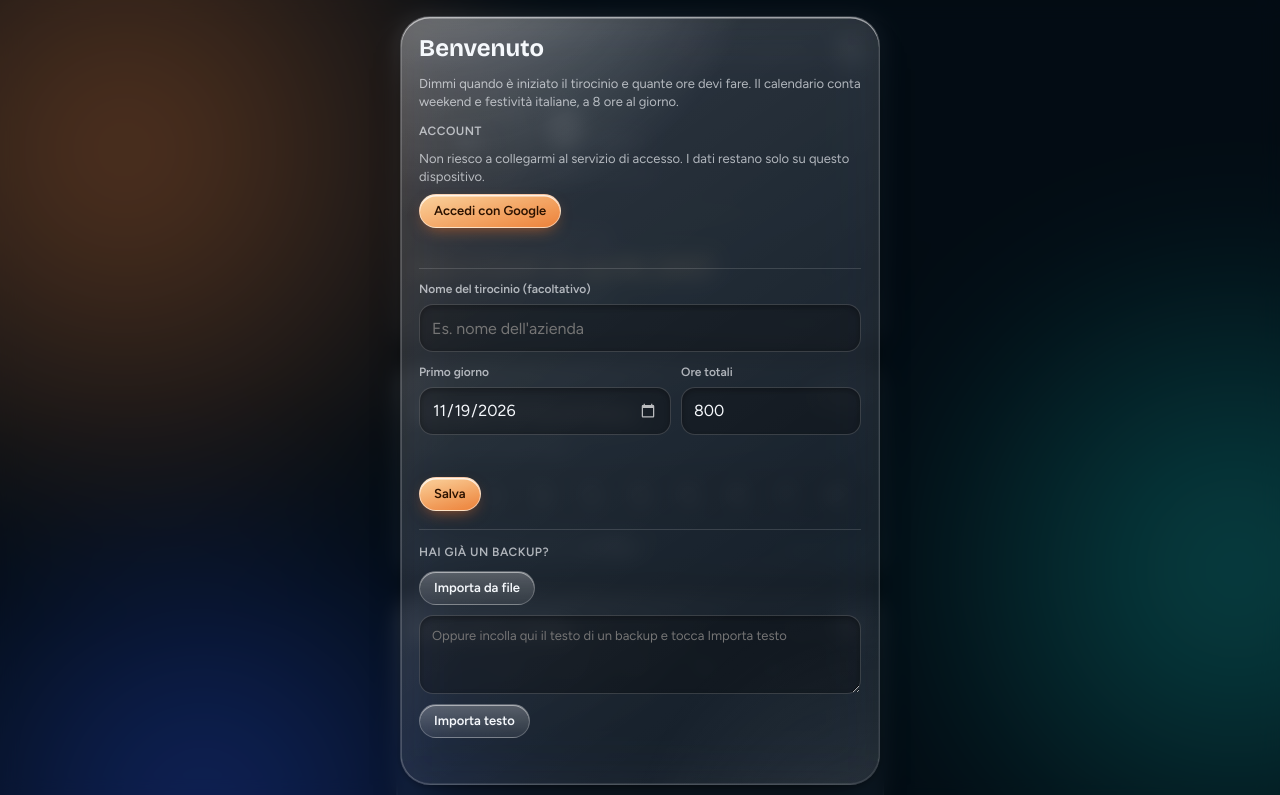
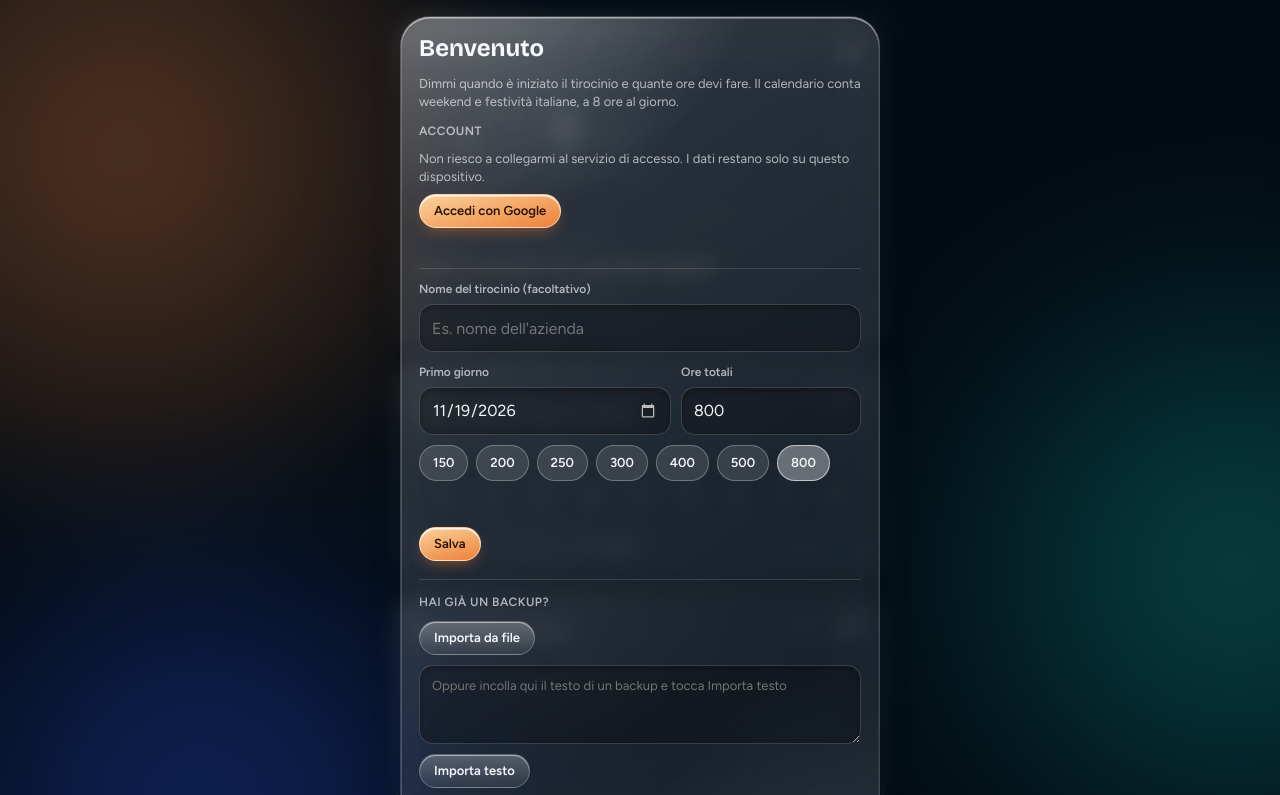
Before and after one commit to valestar500-cloud/Ore-Tirocinio, a plain HTML site: page index.html in a window 1280 px wide. Shown: the top 795 px of the page. Drawn offline with nearby package versions, Linux system fonts and the light colour scheme.

Commit message:
Add files via upload

```diff
--- a/index.html
+++ b/index.html
@@ -242,6 +242,10 @@ button{font:inherit;color:inherit;cursor:pointer;border:0;background:none;transi
 .sheet-card h2{font-family:var(--font-display);font-weight:700;font-size:24px;line-height:1.15}
 .field{display:flex;flex-direction:column;gap:6px;min-width:0}
 .field label{font-size:12px;font-weight:600;color:var(--ink-2)}
+.presets{display:flex;flex-wrap:wrap;gap:8px;margin:-2px 0 4px}
+.presets button{font:inherit;font-size:13px;font-weight:600;color:var(--ink);padding:8px 13px;border-radius:999px;border:1px solid rgba(255,255,255,.28);background:rgba(255,255,255,.12);cursor:pointer;transition:transform .5s cubic-bezier(.34,1.56,.64,1),background .2s}
+.presets button:active{transform:scale(.93)}
+.presets button.on{background:rgba(255,255,255,.34);border-color:rgba(255,255,255,.6)}
 .field-row{display:grid;grid-template-columns:minmax(0,1.4fr) minmax(0,1fr);gap:10px;align-items:start}
 input,textarea{
   font:inherit;font-size:16px;color:var(--ink);width:100%;min-width:0;
@@ -383,6 +387,9 @@ button.warn:active:not(:disabled){transform:scale(.97)}
     <div class="field-row">
       <div class="field"><label for="fStart">Primo giorno</label><input id="fStart" type="date"></div>
       <div class="field"><label for="fTotal">Ore totali</label><input id="fTotal" type="number" inputmode="numeric" min="1" max="5000" step="1" value="800"></div>
+    </div>
+    <div class="presets" id="presets" role="group" aria-label="Ore totali più comuni">
+      <button type="button" data-h="150">150</button><button type="button" data-h="200">200</button><button type="button" data-h="250">250</button><button type="button" data-h="300">300</button><button type="button" data-h="400">400</button><button type="button" data-h="500">500</button><button type="button" data-h="800">800</button>
     </div>
     <p class="err" id="shErr" role="alert"></p>
     <div class="sheet-actions">
@@ -727,12 +734,15 @@ function openSheet(mode){
     :'Cambiare queste voci non cancella le ore già segnate.';
   $('bkTitle').textContent=mode==='setup'?'Hai già un backup?':'Backup';
   $('fName').value=c.name;$('fStart').value=c.start;$('fTotal').value=String(c.total);
-  $('shErr').textContent='';bkMsg('');$('bkText').value='';resetBtnLabel();
+  $('shErr').textContent='';bkMsg('');$('bkText').value='';resetBtnLabel();markPresets();
   sh.hidden=false;document.body.style.overflow='hidden';
   anim(sh,[{opacity:0},{opacity:1}],{duration:260,easing:'ease'});
   anim($('sheetCard'),[{opacity:0,transform:'translateY(44px) scale(.94)'},{opacity:1,transform:'none'}],{duration:640});
   $('sheetCard').focus({preventScroll:true});
 }
+function markPresets(){const v=$('fTotal').value;document.querySelectorAll('#presets button').forEach(b=>b.classList.toggle('on',b.dataset.h===v));}
+$('presets').addEventListener('click',e=>{const b=e.target.closest('button');if(!b)return;$('fTotal').value=b.dataset.h;markPresets();});
+$('fTotal').addEventListener('input',markPresets);
 function closeSheet(){
   const sh=$('sheet');
   const done=()=>{sh.hidden=true;document.body.style.overflow='';};
```
